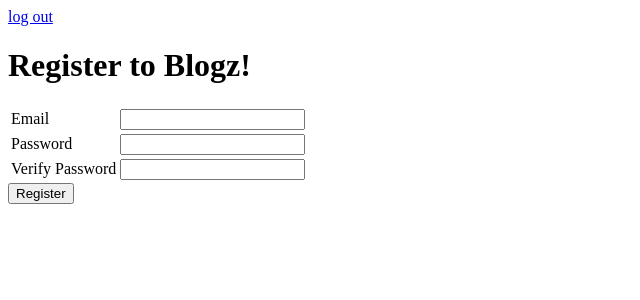
After one commit to Lej0009/blogz, a Flask app: page /register in a window 1280 px wide. The commit adds this page. Shown: the top 300 px of the page, without its empty margins (0-640 px from the left). Run offline with Flask 2, Linux system fonts and the light colour scheme.

Commit message:
add login and register functionality

```diff
--- a/main.py
+++ b/main.py
@@ -3,7 +3,7 @@ from flask_sqlalchemy import SQLAlchemy
 
 app = Flask(__name__)
 app.config['DEBUG'] = True
-app.config['SQLALCHEMY_DATABASE_URI'] = 'mysql+pymysql://build-a-blog:1234@localhost:8889/build-a-blog'
+app.config['SQLALCHEMY_DATABASE_URI'] = 'mysql+pymysql://blogz:1234@localhost:8889/blogz'
 app.config['SQLALCHEMY_ECHO'] = True
 db = SQLAlchemy(app)
 app.secret_key = 'y37kGcys&zP3B'
@@ -27,18 +27,80 @@ class Blog(db.Model):
     id = db.Column(db.Integer, primary_key=True)
     name = db.Column(db.String(120))
     body = db.Column(db.String(800))
+    owner_id = db.Column(db.Integer, db.ForeignKey('user.id'))
 
 
-
-    def __init__(self, blog, blogbody):
+    def __init__(self, blog, blogbody, owner):
         self.name=blog
         self.body=blogbody
+        self.owner=owner
+
+class User(db.Model):
+
+    id = db.Column(db.Integer, primary_key=True)
+    email = db.Column(db.String(120), unique=True)
+    password = db.Column(db.String(120))
+    blogs = db.relationship('Blog', backref='owner')
+
+    def __init__(self, email, password):
+        self.email=email
+        self.password=password
+
+@app.before_request
+def require_login():
+    allowed_routes = ['login', 'register']
+    if request.endpoint not in allowed_routes and 'email' not in session:
+        return redirect('/login')
+
+@app.route('/login', methods=['POST', 'GET'])
+def login():
+    if request.method == 'POST':
+        email = request.form['email']
+        password = request.form['password']
+        user = User.query.filter_by(email=email).first()
+        if user and user.password == password:
+            session['email']  =email
+            flash("Logged in")
+            return redirect('/')
+        else:
+            flash("User password incorrect or user does not exist", 'error')
+
+    return render_template('login.html')
+
+@app.route('/register', methods=['POST', 'GET'])
+def register():
+    if request.method == 'POST':
+        email = request.form['email']
+        password = request.form['password']
+        verify = request.form['verify']
+
+        # TODO - validate user's data
+
+        existing_user = User.query.filter_by(email=email).first()
+        if not existing_user:
+            new_user = User(email, password)
+            db.session.add(new_user)
+            db.session.commit()
+            session['email'] = email
+            return redirect('/')
+        else:
+            # TODO - user better response messaging
+            return '<h1>Duplicate user</h1>'
+
+    return render_template('register.html')
+
+@app.route('/logout')
+def logout():
+    del session['email']
+    return redirect('/')
 
 @app.route('/', methods=['POST', 'GET'])
 def index():
 
+    owner = User.query.filter_by(email=session['email']).first()
+
     blog_id = str(request.args.get('id'))
-    blogs = Blog.query.all()
+    blogs = Blog.query.filter_by(owner=owner).all()
     myblog = Blog.query.get(blog_id)
 
     return render_template('blogs.html', blogs=blogs, myblog=myblog)
@@ -62,7 +124,8 @@ def new_blog():
             return render_template('newblog.html', title_error=title_error_msg, body_error=body_error_msg, blog_title=blog_title)
 
         else:
-            new_blog = Blog(blog_title, blog_body)
+            owner = User.query.filter_by(email=session['email']).first()
+            new_blog = Blog(blog_title, blog_body, owner)
             db.session.add(new_blog)
             db.session.commit()
             return redirect('/?id=' + str(new_blog.id))
--- a/templates/base.html
+++ b/templates/base.html
@@ -11,6 +11,9 @@
 </head>
 
 <body>
+    <div>
+        <a href='/logout'>log out</a>
+    </div>
 
     {% block content %} {% endblock %}
 
--- a/templates/blogs.html
+++ b/templates/blogs.html
@@ -2,7 +2,7 @@
 <a href='/' style='margin-right: 10px;'>Main Blog Page</a>
 <a href='/newblog'>Create New Entry</a><br><br>
 
-<h1 style="text-align: center;">Build-A-Blog!</h1>
+<h1 style="text-align: center;">Blogz!</h1>
 
 {% if not myblog %}
 <h2>Blog Posts</h2>
--- /dev/null
+++ b/templates/register.html
@@ -0,0 +1,26 @@
+{% extends "base.html" %} {% block content %}
+<h1>Register to Blogz!</h1>
+<form action="/register" method="post">
+    <table>
+        <tr>
+            <td><label for="email">Email</label></td>
+            <td>
+                <input name="email" type="email" value="{{ email }}">
+            </td>
+        </tr>
+        <tr>
+            <td><label for="password">Password</label></td>
+            <td>
+                <input name="password" type="password">
+            </td>
+        </tr>
+        <tr>
+            <td><label for="verify">Verify Password</label></td>
+            <td>
+                <input name="verify" type="password">
+            </td>
+        </tr>
+    </table>
+    <input type="submit" value="Register">
+</form>
+{% endblock %}
```
Also changed, not shown: templates/login.html (added, +21 -0 lines).
